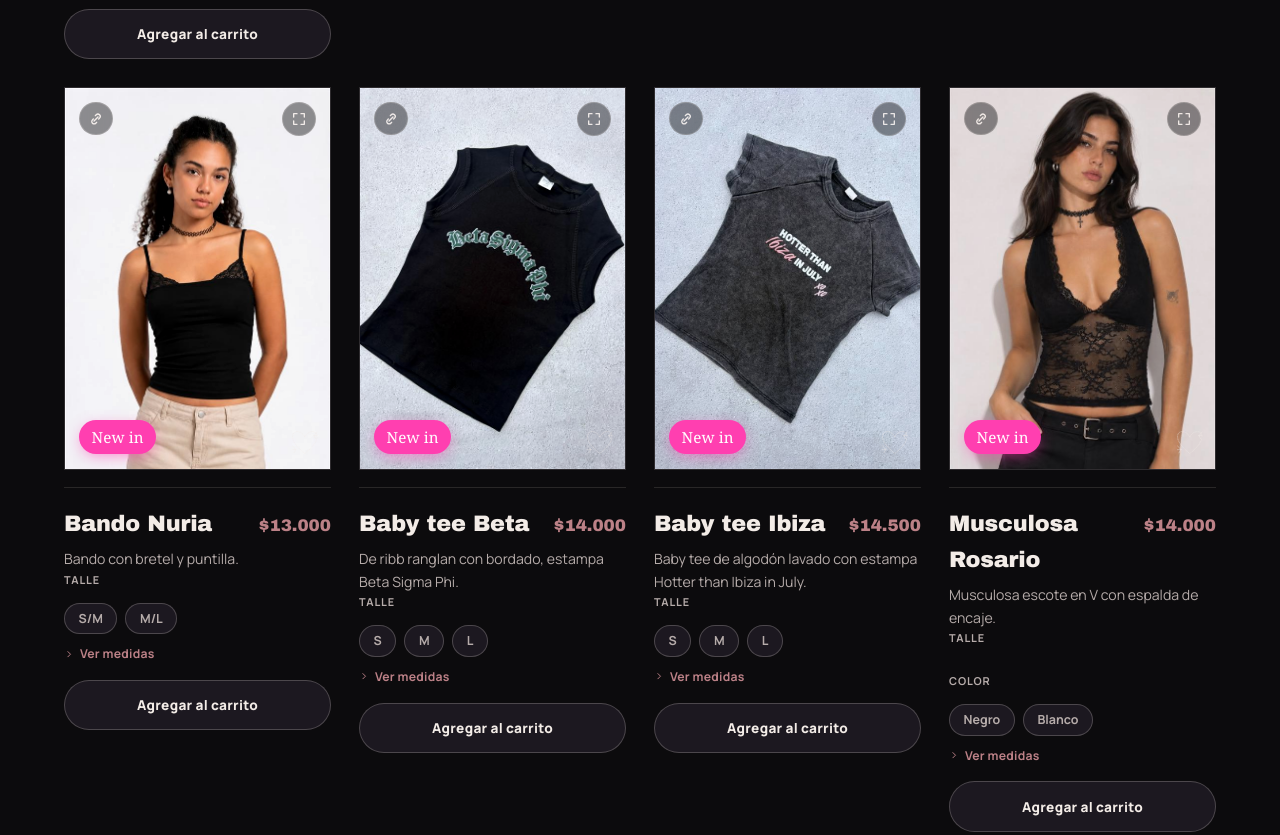
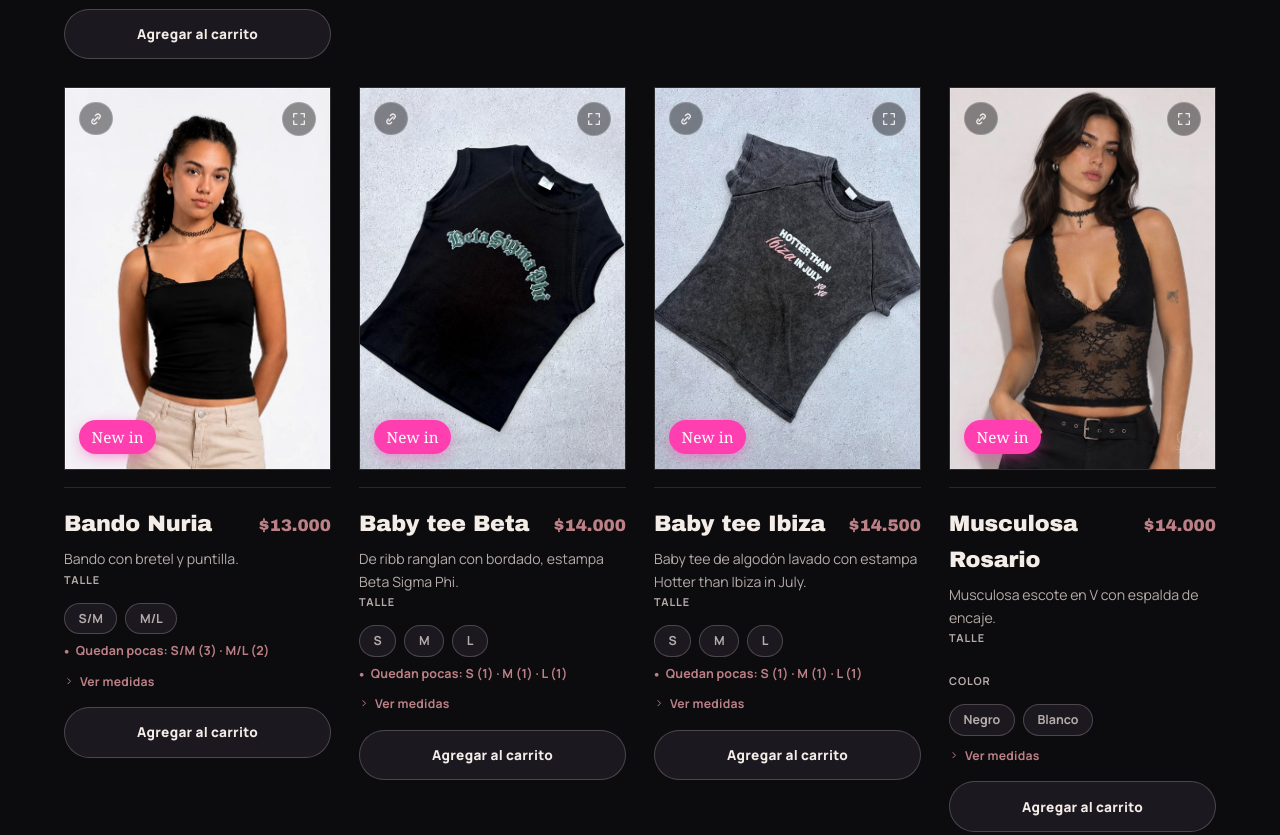
Before and after one commit to rodrigocampo779/atajfemme, a plain HTML site: page index.html in a window 1280 px wide. Shown: the part 1538-2373 px from the top of the page. Drawn offline with Linux system fonts and the light colour scheme; a web font is replaced by a local one.

Commit message:
Cartel 'Quedan pocas' por talle según stock real
Co-Authored-By: Claude Sonnet 5.5 <noreply@anthropic.com>

```diff
--- a/index.html
+++ b/index.html
@@ -264,6 +264,11 @@
     background:var(--ink-2); border:1px solid var(--line-strong); color:var(--bone-dim);
   }
   .soldout-note strong{ color:var(--bone); }
+  .left-note{
+    margin-top:.45rem; font-size:.78rem; font-weight:700; letter-spacing:.01em; color:var(--rose);
+  }
+  .left-note::before{ content:"●"; font-size:.55rem; margin-right:.4rem; vertical-align:.12em; }
+  .left-note[hidden]{ display:none; }
   .soldout-note a{ color:var(--rose); font-weight:700; }
   @media (max-width:760px){
     .shop-filters{ flex-wrap:nowrap; gap:.6rem; margin-bottom:1.25rem; padding-bottom:.9rem; }
@@ -1773,7 +1778,7 @@
     }
 
     if(hasVariants){
-      sizesHTML = '<div class="pillrow-label">Talle</div><div class="pillrow" data-role="sizes"></div><div class="soldout-note" data-role="soldout-note" hidden></div><p class="hint" data-hint="sizes">Elegí un color para ver los talles</p>';
+      sizesHTML = '<div class="pillrow-label">Talle</div><div class="pillrow" data-role="sizes"></div><div class="soldout-note" data-role="soldout-note" hidden></div><div class="left-note" data-role="left-note" hidden></div><p class="hint" data-hint="sizes">Elegí un color para ver los talles</p>';
       colorsHTML = '<div class="pillrow-label">Color</div><div class="pillrow" data-role="colors">';
       p.variants.forEach(function(v){ colorsHTML += '<button type="button" class="pill" data-color="'+v.color+'">'+v.color+'</button>'; });
       colorsHTML += '</div><p class="hint" data-hint="colors">Elegí un color</p>';
@@ -1781,10 +1786,10 @@
       var simplePills = sizePillsHTML(sizeRange(p), p.sizes);
       if(p.sizes.length > 1){
         sizesHTML += '<div class="pillrow-label">Talle</div><div class="pillrow" data-role="sizes">'+simplePills+'</div>'+
-          '<div class="soldout-note" data-role="soldout-note" hidden></div><p class="hint" data-hint="sizes">Elegí un talle</p>';
+          '<div class="soldout-note" data-role="soldout-note" hidden></div><div class="left-note" data-role="left-note" hidden></div><p class="hint" data-hint="sizes">Elegí un talle</p>';
       } else {
         sizesHTML += '<div class="pillrow-label">Talle</div><div class="pillrow">'+simplePills+'</div>'+
-          '<div class="soldout-note" data-role="soldout-note" hidden></div>';
+          '<div class="soldout-note" data-role="soldout-note" hidden></div><div class="left-note" data-role="left-note" hidden></div>';
       }
       if(p.colors){
         colorsHTML += '<div class="pillrow-label">Color</div><div class="pillrow" data-role="colors">';
@@ -1898,6 +1903,29 @@
       });
     }
 
+    // "Quedan pocas": avisa cuando a un talle le quedan 3 unidades o menos (stock real de STOCK).
+    function renderLeftNote(){
+      var note = card.querySelector('[data-role="left-note"]');
+      if(!note) return;
+      var s = STOCK[p.id];
+      var color = hasVariants ? selections[p.id].color : null;
+      if(!s || (hasVariants && !color)){ note.hidden = true; return; }
+      var low = [], total = 0;
+      Object.keys(s).forEach(function(k){
+        var i = k.indexOf("|");
+        if((k.slice(0, i) || null) !== color) return;
+        var n = s[k];
+        if(n > 0){ total++; if(n <= 3) low.push({ size:k.slice(i + 1), n:n }); }
+      });
+      if(!low.length){ note.hidden = true; return; }
+      if(total === 1){
+        note.textContent = low[0].n === 1 ? "Última unidad" : "Quedan " + low[0].n;
+      } else {
+        note.textContent = "Quedan pocas: " + low.map(function(x){ return x.size + " (" + x.n + ")"; }).join(" · ");
+      }
+      note.hidden = false;
+    }
+
     if(hasVariants){
       function applyVariant(variant){
         card.querySelectorAll('[data-color]').forEach(function(b){ b.classList.toggle("is-active", b.dataset.color === variant.color); });
@@ -1910,6 +1938,7 @@
         bindSizePills();
         bindSoldOut();
         card.querySelector('[data-role="soldout-note"]').hidden = true;
+        renderLeftNote();
         sizesRow.classList.remove("needs-attention");
         card.querySelector('[data-hint="sizes"]').classList.remove("is-visible");
 
@@ -1934,6 +1963,7 @@
         card.querySelectorAll('[data-color]').forEach(function(b){ b.classList.remove("is-active"); });
         card.querySelector('[data-role="sizes"]').innerHTML = "";
         card.querySelector('[data-role="soldout-note"]').hidden = true;
+        renderLeftNote();
         if(!card._gallery){
           var photo = card.querySelector(".piece__photo");
           photo.src = p.img;
@@ -1950,6 +1980,7 @@
     } else {
       bindSizePills();
       bindSoldOut();
+      renderLeftNote();
       card.querySelectorAll('[data-color]').forEach(function(btn){
         btn.addEventListener("click", function(){
           card.querySelectorAll('[data-color]').forEach(function(b){ b.classList.remove("is-active"); });
```
